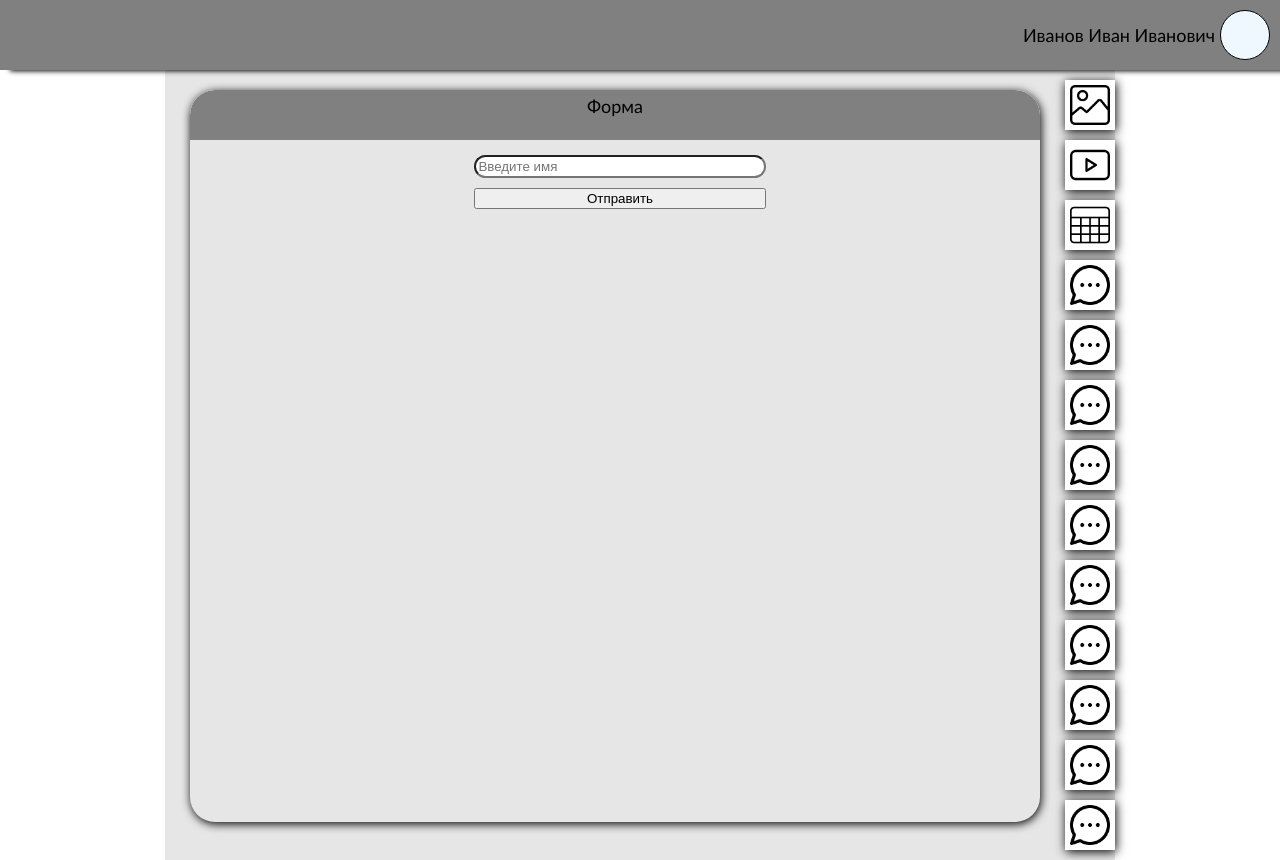
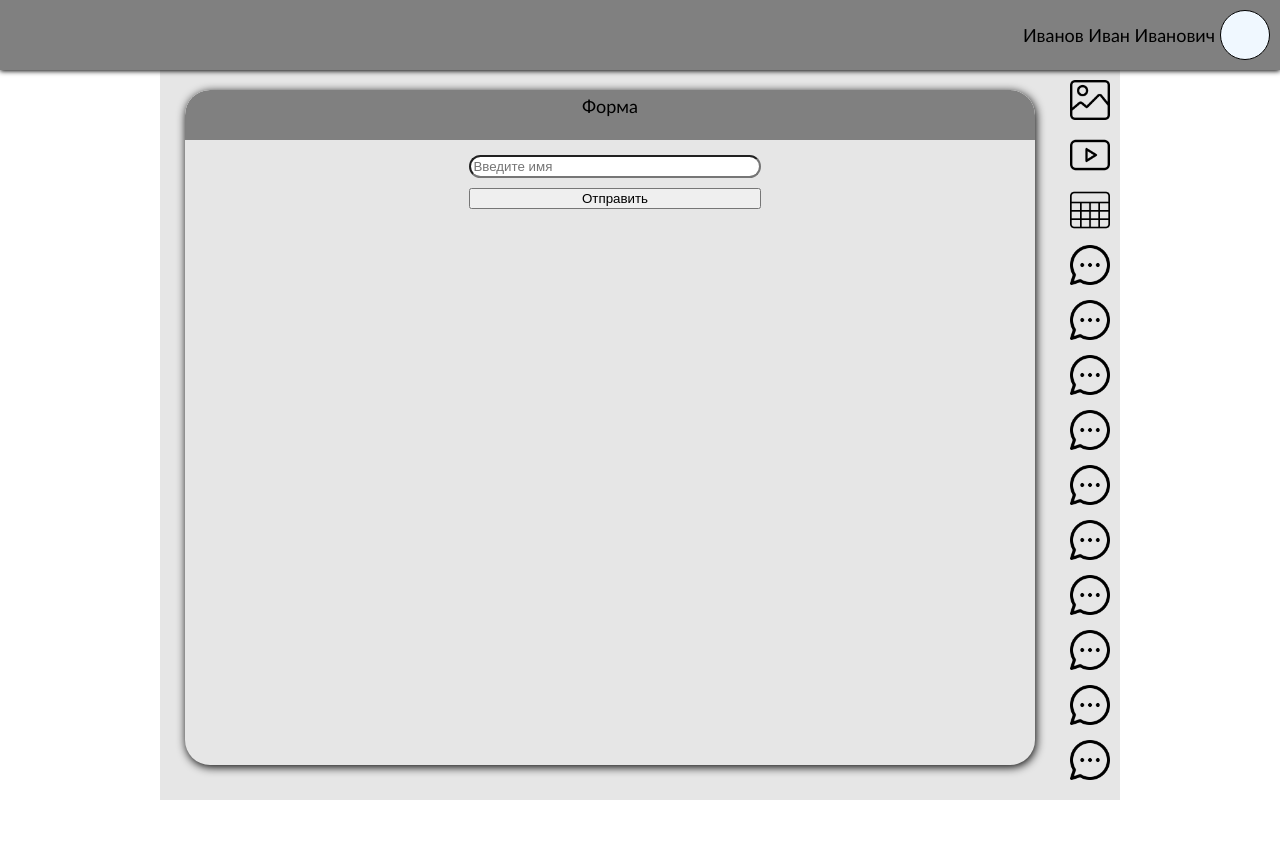
Before and after one commit to Alexandr-Gluhov/rust-lms, a plain HTML site: page layout/blocks/index.html in a window 1280 px wide. Both pictures are taken after a click on the element "Форма". After the commit the page ends 800 px from the top, so only its background shows below. Drawn offline with Linux system fonts and the light colour scheme.

Commit message:
winwsCreator.js restructed

```diff
--- a/layout/blocks/common_form/tiny.html
+++ b/layout/blocks/common_form/tiny.html
@@ -1 +1 @@
-<img src="form.png" style="width: calc(100% - 10px); margin: 5px" />
+<img src="common_form/form.png" style="width: calc(100% - 10px); margin: 5px" />
--- a/layout/blocks/common_image/tiny.html
+++ b/layout/blocks/common_image/tiny.html
@@ -1 +1,4 @@
-<img src="image.png" style="width: calc(100% - 10px); margin: 5px" />
+<img
+    src="common_image/image.png"
+    style="width: calc(100% - 10px); margin: 5px"
+/>
--- a/layout/blocks/common_message/tiny.html
+++ b/layout/blocks/common_message/tiny.html
@@ -1 +1,4 @@
-<img src="messenger.png" style="width: calc(100% - 10px); margin: 5px" />
+<img
+    src="common_message/messenger.png"
+    style="width: calc(100% - 10px); margin: 5px"
+/>
--- a/layout/blocks/common_table/tiny.html
+++ b/layout/blocks/common_table/tiny.html
@@ -1 +1,4 @@
-<img src="cells.png" style="width: calc(100% - 10px); margin: 5px" />
+<img
+    src="common_table/cells.png"
+    style="width: calc(100% - 10px); margin: 5px"
+/>
--- a/layout/blocks/common_video/tiny.html
+++ b/layout/blocks/common_video/tiny.html
@@ -1 +1,4 @@
-<img src="video.png" style="width: calc(100% - 10px); margin: 5px" />
+<img
+    src="common_video/video.png"
+    style="width: calc(100% - 10px); margin: 5px"
+/>
--- a/layout/blocks/index.css
+++ b/layout/blocks/index.css
@@ -16,7 +16,7 @@ header {
     width: 100%;
     background-color: gray;
     display: flex;
-    box-shadow: 10px 1px 5px black;
+    box-shadow: 0 1px 5px black;
     z-index: 1;
 }
 
@@ -113,6 +113,19 @@ main {
     width: 50px;
     height: 50px;
     border-radius: 0;
+    margin: 5px;
+    background: none;
+    box-shadow: none;
+    transition:
+        width 1s linear,
+        height 1s linear,
+        margin 1s linear;
+}
+
+.tiny:hover {
+    width: 60px;
+    height: 60px;
+    margin: 0;
 }
 
 .tiny > .discription {
--- a/layout/blocks/js/windowsCreator.js
+++ b/layout/blocks/js/windowsCreator.js
@@ -3,7 +3,7 @@ import deserializer from "./deserializer.js";
 let windowsCreator = {
   register: [],
 
-  openedCount: 0,
+  opened: null,
 
   async createWindow(parent, block) {
     let response = await fetch(`/${block}/closed.html`).catch();
@@ -40,63 +40,23 @@ let windowsCreator = {
     return async (event) => {
       let windowElement = event.target.parentElement;
 
-      if (!windowElement.classList.toggle("opened")) {
-        windowElement.lastElementChild.remove();
-        windowElement.lastElementChild.hidden = false;
-        if (!--this.openedCount) {
-          this.register.forEach((wind) => {
-            wind.classList.remove("tiny");
-            document.querySelector(".courses").append(wind);
-            if (wind.lastElementChild.className === "icon") {
-              wind.lastElementChild.remove();
-              wind.lastElementChild.hidden = false;
-              wind.firstElementChild.hidden = false;
-            }
-          });
+      if (windowElement.classList.toggle("opened")) {
+        if (!this.opened) {
+          this.openWindow(windowElement);
+
+          this.makeIcons();
+          this.opened = windowElement;
         } else {
-          windowElement.classList.add("tiny");
-          document.querySelector(".aside").prepend(windowElement);
-          let icon = await fetch(`/${block}/tiny.html`);
-          let result = await icon.text();
+          this.closeWindow(this.opened);
+          this.makeIcon(this.opened);
+          this.openWindow(windowElement);
+          this.opened = windowElement;
         }
       } else {
-        windowElement.lastElementChild.hidden = true;
-        this.addLoadingAnimation(windowElement);
-        let response = await fetch(`/${block}/content.html`);
-        let innerHTML = await response.text();
-        let content = document.createElement("div");
-        content.innerHTML = innerHTML;
-        windowElement.lastElementChild.remove();
-        windowElement.append(content);
-        if (this.openedCount) {
-          windowElement.classList.remove("tiny");
-          document.querySelector(".courses").append(windowElement);
-        } else {
-          this.register.forEach(async (wind) => {
-            if (wind !== windowElement) {
-              if (wind.classList.contains("opened")) {
-                wind.firstElementChild.click();
-              }
-              wind.classList.add("tiny");
-              document.querySelector(".aside").append(wind);
-            }
+        this.opened = null;
 
-            let icon = await fetch(`/${wind.type}/tiny.html`);
-            if (icon.status !== 404 && wind !== windowElement) {
-              wind.lastElementChild.hidden = true;
-              wind.firstElementChild.hidden = true;
-              let div = document.createElement("div");
-              div.addEventListener("click", () => {
-                wind.firstElementChild.click();
-                wind.firstElementChild.hidden = false;
-              });
-              div.innerHTML = await icon.text();
-              div.className = "icon";
-              wind.append(div);
-            }
-          });
-        }
-        this.openedCount++;
+        this.closeWindow(windowElement);
+        this.makeWindowsFromIcons();
       }
     };
   },
@@ -130,6 +90,65 @@ let windowsCreator = {
     setTimeout(() => (div.style.opacity = "0"));
     setTimeout(() => div.remove(), 5000);
   },
+
+  async makeIcons() {
+    for (let i = this.register.length - 1; i >= 0; i--) {
+      if (!this.register[i].classList.contains("opened")) {
+        await this.makeIcon(this.register[i]);
+      }
+    }
+  },
+
+  async makeIcon(windowElement) {
+    windowElement.classList.add("tiny");
+    let icon = await fetch(`/${windowElement.type}/tiny.html`);
+    let div = document.createElement("div");
+    div.innerHTML = await icon.text();
+    windowElement.firstElementChild.hidden = true;
+    windowElement.lastElementChild.hidden = true;
+    windowElement.append(div);
+    document.querySelector(".aside").prepend(windowElement);
+
+    windowElement.lastElementChild.addEventListener("click", () => {
+      this.makeWindowFromIcon(windowElement);
+      windowElement.firstElementChild.click();
+    });
+  },
+
+  makeWindowsFromIcons() {
+    this.register.forEach((icon) => {
+      if (icon.classList.contains("tiny")) {
+        this.makeWindowFromIcon(icon);
+      }
+    });
+  },
+
+  makeWindowFromIcon(icon) {
+    icon.classList.remove("tiny");
+    icon.lastElementChild.remove();
+    icon.firstElementChild.hidden = false;
+    icon.lastElementChild.hidden = false;
+    document.querySelector(".courses").append(icon);
+  },
+
+  closeWindow(windowElement) {
+    windowElement.classList.remove("opened");
+    windowElement.lastElementChild.remove();
+    windowElement.lastElementChild.hidden = false;
+  },
+
+  async openWindow(windowElement) {
+    windowElement.classList.add("opened");
+    windowElement.lastElementChild.hidden = true;
+    console.log(windowElement.lastElementChild);
+    this.addLoadingAnimation(windowElement);
+    let response = await fetch(`/${windowElement.type}/content.html`);
+    let innerHTML = await response.text();
+    let content = document.createElement("div");
+    content.innerHTML = innerHTML;
+    windowElement.lastElementChild.remove();
+    windowElement.append(content);
+  },
 };
 
 export default windowsCreator;
```
Also changed, not shown: layout/blocks/common_form/form.png (renamed from layout/blocks/form.png), layout/blocks/common_image/image.png (renamed from layout/blocks/image.png), layout/blocks/common_message/messenger.png (renamed from layout/blocks/messenger.png), layout/blocks/common_table/cells.png (renamed from layout/blocks/cells.png), layout/blocks/common_video/video.png (renamed from layout/blocks/video.png).
